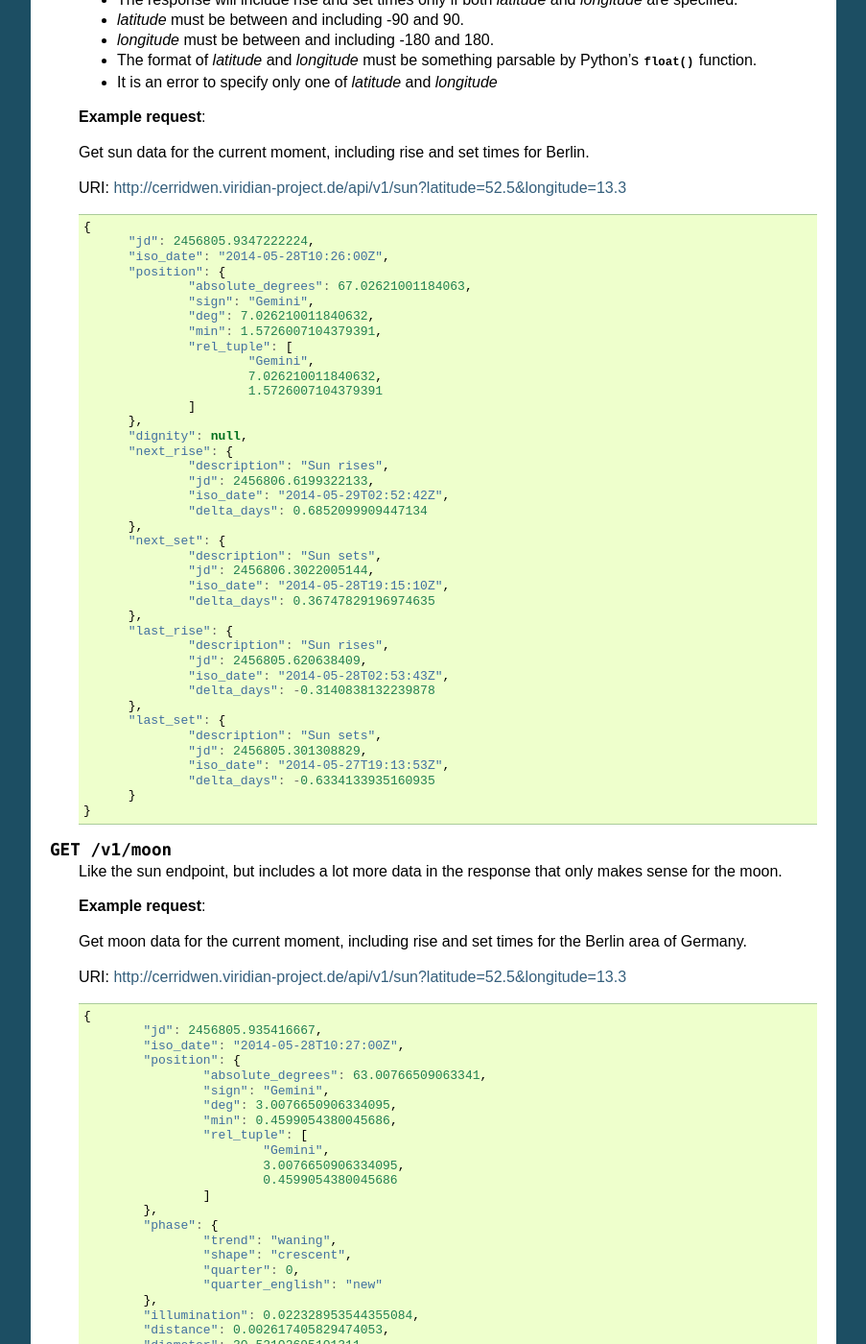
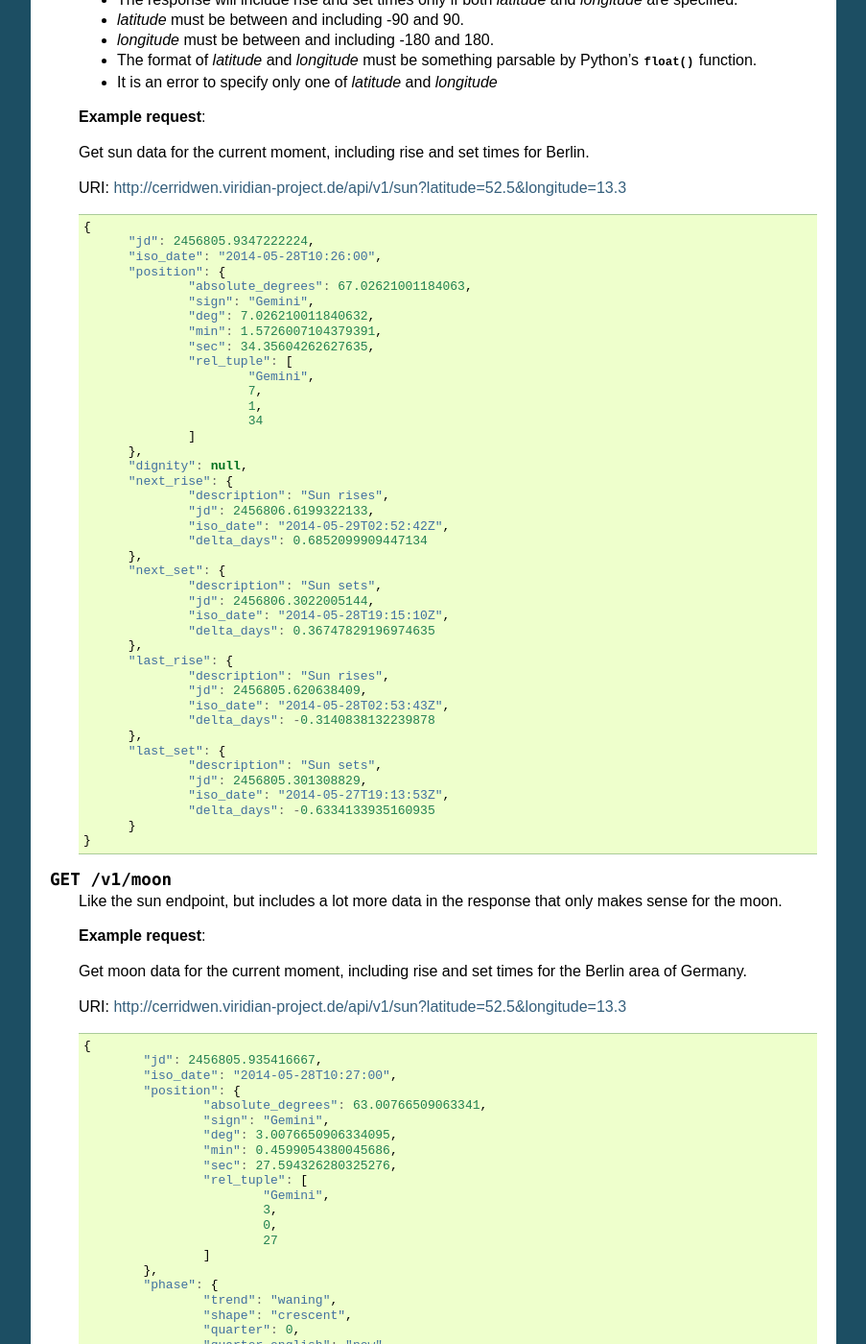
Before and after one commit to skypher/cerridwen, a Sphinx documentation site: the page built from docs/http-api.rst, in a window 1280 px wide and 1400 px high, scrolled down 339 px. Shown: the whole window at 96% size, without its empty margins (198-1101 px from the left). Built offline with Sphinx 7.4.7, drawn with Linux system fonts in a browser that asks for light colours; formulas are drawn with MathJax 3.

Commit message:
Fix a date parameter bug, add tests cases.
Also fix documentation.

```diff
--- a/cerridwen/__init__.py
+++ b/cerridwen/__init__.py
@@ -36,7 +36,8 @@
 def parse_jd_or_iso_date(date):
     for format in ['jd', 'iso', 'isot']:
         try:
-            return astropy.time.Time(date, format=format, scale='utc').jd
+            return astropy.time.Time(float(date) if format == 'jd' else date,
+                    format=format, scale='utc').jd
         except ValueError:
             continue
     raise ValueError('Please pass the date as either a Julian Day decimal string ' +
--- a/docs/http-api.rst
+++ b/docs/http-api.rst
@@ -39,16 +39,18 @@
 
       {
             "jd": 2456805.9347222224,
-            "iso_date": "2014-05-28T10:26:00Z",
+            "iso_date": "2014-05-28T10:26:00",
             "position": {
                     "absolute_degrees": 67.02621001184063,
                     "sign": "Gemini",
                     "deg": 7.026210011840632,
                     "min": 1.5726007104379391,
+                    "sec": 34.35604262627635,
                     "rel_tuple": [
                             "Gemini",
-                            7.026210011840632,
-                            1.5726007104379391
+                            7,
+                            1,
+                            34
                     ]
             },
             "dignity": null,
@@ -95,16 +97,18 @@
 
       {
               "jd": 2456805.935416667,
-              "iso_date": "2014-05-28T10:27:00Z",
+              "iso_date": "2014-05-28T10:27:00",
               "position": {
                       "absolute_degrees": 63.00766509063341,
                       "sign": "Gemini",
                       "deg": 3.0076650906334095,
                       "min": 0.4599054380045686,
+                      "sec": 27.594326280325276,
                       "rel_tuple": [
                               "Gemini",
-                              3.0076650906334095,
-                              0.4599054380045686
+                              3,
+                              0,
+                              27
                       ]
               },
               "phase": {
--- a/setup.py
+++ b/setup.py
@@ -6,7 +6,7 @@
 #NEWS = open(os.path.join(here, 'NEWS.txt')).read()
 
 
-version = '1.3.0'
+version = '1.3.1'
 
 setup(name='cerridwen',
       version=version,
```
Also changed, not shown: 1 other file.
